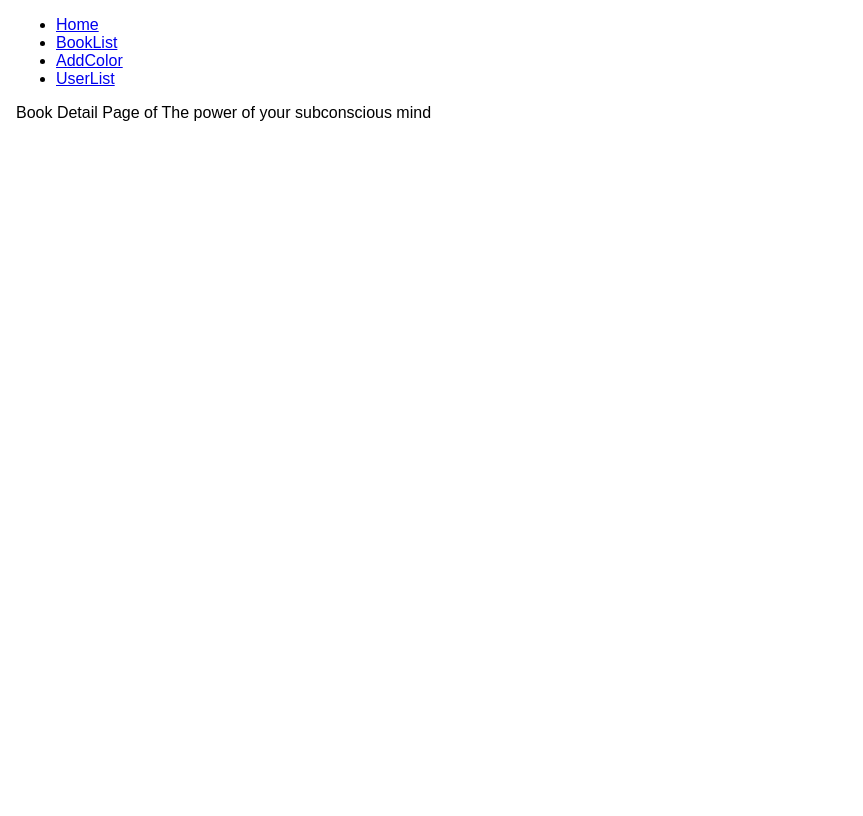
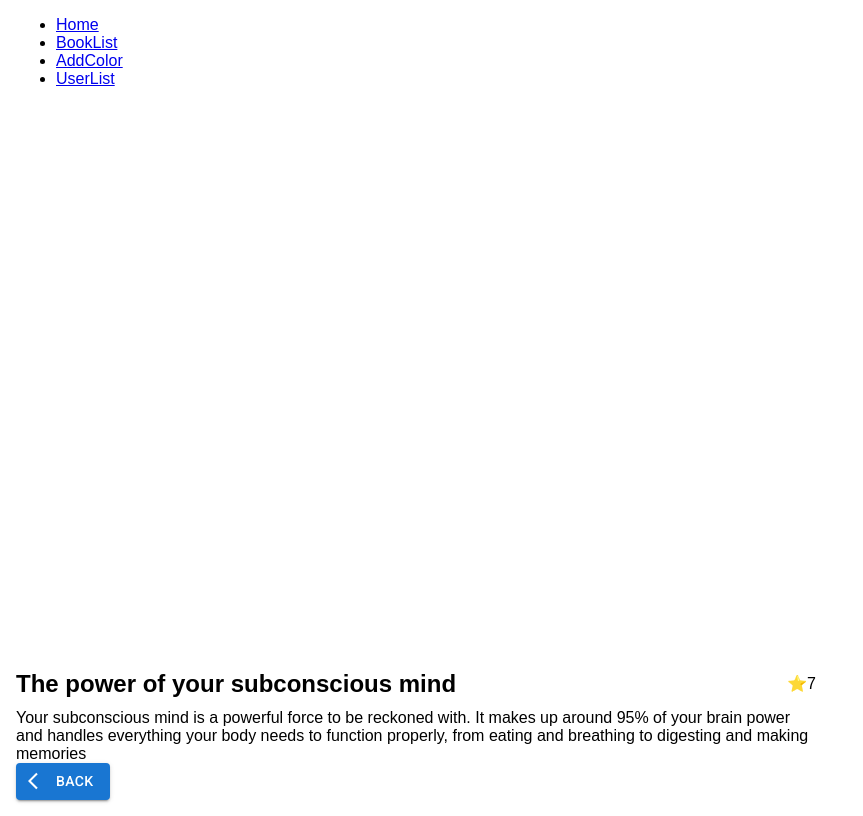
Before and after one commit to SangeethaShanmugm/b42wd-react, a React (Create React App) app: page /book/1 in a window 1280 px wide. Shown: the whole page, without its empty margins (0-863 px from the left). Built offline with nearby package versions, Linux system fonts and the light colour scheme.

Commit message:
added bookDetail comp

```diff
--- a/src/App.css
+++ b/src/App.css
@@ -57,3 +57,7 @@
   gap: 10px;
   margin-bottom: 16px;
 }
+
+.book-detail-container {
+  max-width: 800px;
+}
--- a/src/App.js
+++ b/src/App.js
@@ -1,6 +1,6 @@
 import "./App.css";
 import { useState } from "react";
-import { Routes, Route, Link } from "react-router-dom";
+import { Routes, Route, Link, Navigate } from "react-router-dom";
 import { AddColor } from "./AddColor";
 import { Home } from "./Home";
 import { UserList } from "./UserList";
@@ -14,6 +14,7 @@ const INITIAL_BOOK_LIST = [
     rating: 8.8,
     summary:
       "The novel tells the story of a livestock pig named Wilbur and his friendship with a barn spider named Charlotte. When Wilbur is in danger of being slaughtered by the farmer, Charlotte writes messages praising Wilbur in her web in order to persuade the farmer to let him live.",
+    trailer: "https://www.youtube.com/embed/zS3qOr0zAJg",
   },
   {
     name: "The power of your subconscious mind",
@@ -101,9 +102,20 @@ function App() {
           path="/book/:bookid"
           element={<BookDetail bookList={bookList} />}
         />
+        <Route path="/novel" element={<Navigate replace to="/book" />} />
+        <Route path="/404" element={<NotFoundPage />} />
+        <Route path="*" element={<Navigate replace to="/404" />} />
       </Routes>
     </div>
   );
 }
 
+function NotFoundPage() {
+  return (
+    <div>
+      <img src="https://cdn.dribbble.com/users/1175431/screenshots/6188233/404-error-dribbble-800x600.gif" />
+    </div>
+  );
+}
+
 export default App;
--- a/src/BookDetail.js
+++ b/src/BookDetail.js
@@ -1,8 +1,39 @@
-import { useParams } from "react-router-dom";
+import { useNavigate, useParams } from "react-router-dom";
+import Button from "@mui/material/Button";
+import ArrowBackIosIcon from "@mui/icons-material/ArrowBackIos";
 
 export function BookDetail({ bookList }) {
   const { bookid } = useParams();
   // console.log(bookList);
   const book = bookList[bookid];
-  return <div>Book Detail Page of {book.name}</div>;
+
+  const navigate = useNavigate();
+  return (
+    <div>
+      <iframe
+        width="100%"
+        height="550"
+        src={book.trailer}
+        title="Charlotte's Web (3/10) Movie CLIP - Wilbur Meets Charlotte (2006) HD"
+        frameborder="0"
+        allow="accelerometer; autoplay; clipboard-write; encrypted-media; gyroscope; picture-in-picture; web-share"
+        allowfullscreen
+      ></iframe>
+      <div className="book-detail-container">
+        <div className="book-spec">
+          <h2 className="book-name">{book.name}</h2>
+          <p className="book-rating">⭐{book.rating}</p>
+        </div>
+
+        <p className="book-summary">{book.summary}</p>
+        <Button
+          variant="contained"
+          startIcon={<ArrowBackIosIcon />}
+          onClick={() => navigate(-1)}
+        >
+          BACK
+        </Button>
+      </div>
+    </div>
+  );
 }
--- a/src/BookList.js
+++ b/src/BookList.js
@@ -9,6 +9,7 @@ export function BookList({ bookList, setBookList }) {
   const [poster, setPoster] = useState("");
   const [rating, setRating] = useState("");
   const [summary, setSummary] = useState("");
+  const [trailer, setTrailer] = useState("");
   return (
     <div>
       <div className="add-book-form">
@@ -16,22 +17,32 @@ export function BookList({ bookList, setBookList }) {
           id="outlined-basic"
           label="Name"
           variant="outlined"
-          onChange={(event) => setName(event.target.value)} />
+          onChange={(event) => setName(event.target.value)}
+        />
         <TextField
           id="outlined-basic"
           label="Poster"
           variant="outlined"
-          onChange={(event) => setPoster(event.target.value)} />
+          onChange={(event) => setPoster(event.target.value)}
+        />
         <TextField
           id="outlined-basic"
           label="Rating"
           variant="outlined"
-          onChange={(event) => setRating(event.target.value)} />
+          onChange={(event) => setRating(event.target.value)}
+        />
         <TextField
           id="outlined-basic"
           label="Summary"
           variant="outlined"
-          onChange={(event) => setSummary(event.target.value)} />
+          onChange={(event) => setSummary(event.target.value)}
+        />
+        <TextField
+          id="outlined-basic"
+          label="Trailer"
+          variant="outlined"
+          onChange={(event) => setTrailer(event.target.value)}
+        />
         <Button
           variant="contained"
           onClick={() => {
@@ -40,6 +51,7 @@ export function BookList({ bookList, setBookList }) {
               poster: poster,
               rating: rating,
               summary: summary,
+              trailer: trailer,
             };
             // {/* //copy the bookList and add newBook to it */}
             setBookList([...bookList, newBook]);
```
Also changed, not shown: src/notes.txt.
